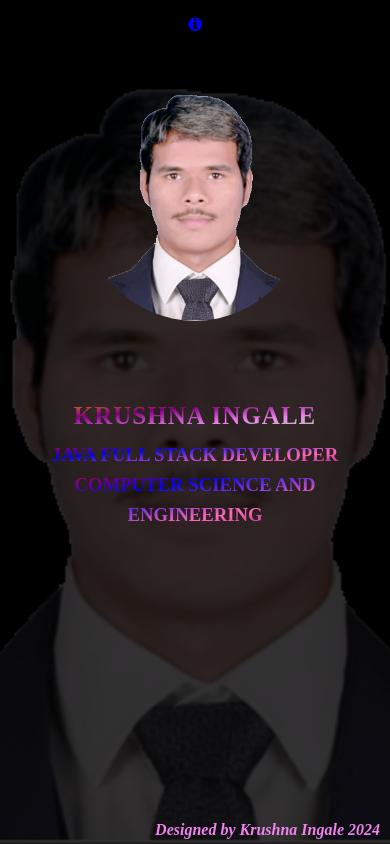
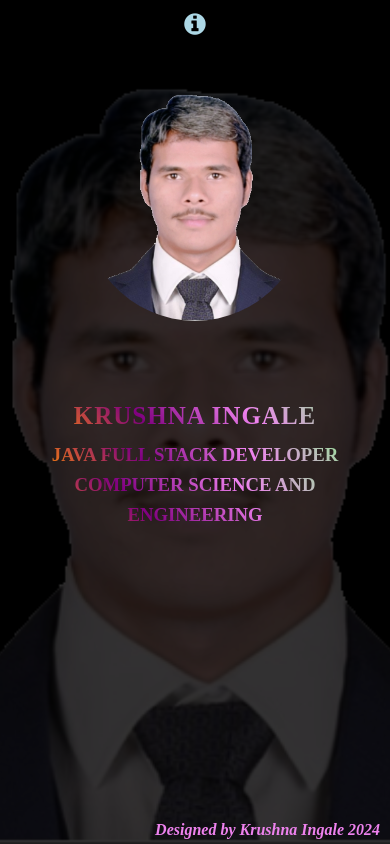
Before and after one commit to Krushna7038/portfolio, a plain HTML site: page index.html in a window 390 px wide. Drawn offline with Linux system fonts and the light colour scheme.

Commit message:
modification10

```diff
--- a/css/index.css
+++ b/css/index.css
@@ -500,9 +500,13 @@
     main #container2 header nav ul .page_link{
         display: none;
     }
+    main #container2 header nav ul #main_link2{
+        font-size: 25px;
+    }
     main #container2 header nav ul li a{
         text-decoration: none;
         transition: 2000ms;
+        color: lightblue;
     }
     main #container2 header nav ul li a:hover{
         color: black;
@@ -554,7 +558,7 @@
         margin: 5px 0px 10px;
         -webkit-background-clip: text;
         -webkit-text-fill-color: transparent;
-        background-image: linear-gradient(to right bottom,darkorange,purple,violet,lightgreen);
+        background-image: linear-gradient(45deg,darkorange,purple,violet,lightgreen);
         transition: 4000ms;
     }
     main #container2 #inner_container1 #section1 #profile_info h1:hover{
@@ -565,7 +569,7 @@
         line-height: 30px;
         -webkit-background-clip: text;
         -webkit-text-fill-color: transparent;
-        background-image: linear-gradient(to right bottom,red,blue,hotpink,purple);
+        background-image: linear-gradient(45deg,darkorange,purple,violet,lightgreen);
     }
                             /* section2 */
     main #container2 #inner_container1 #section2{
@@ -1029,7 +1033,7 @@
         line-height: 30px;
         -webkit-background-clip: text;
         -webkit-text-fill-color: transparent;
-        background-image: linear-gradient(to bottom,red,blue,hotpink,purple);
+        background-image: linear-gradient(45deg,darkorange,purple,violet,lightgreen);
         font-size: medium;
     }
                             /* section2 */
```
